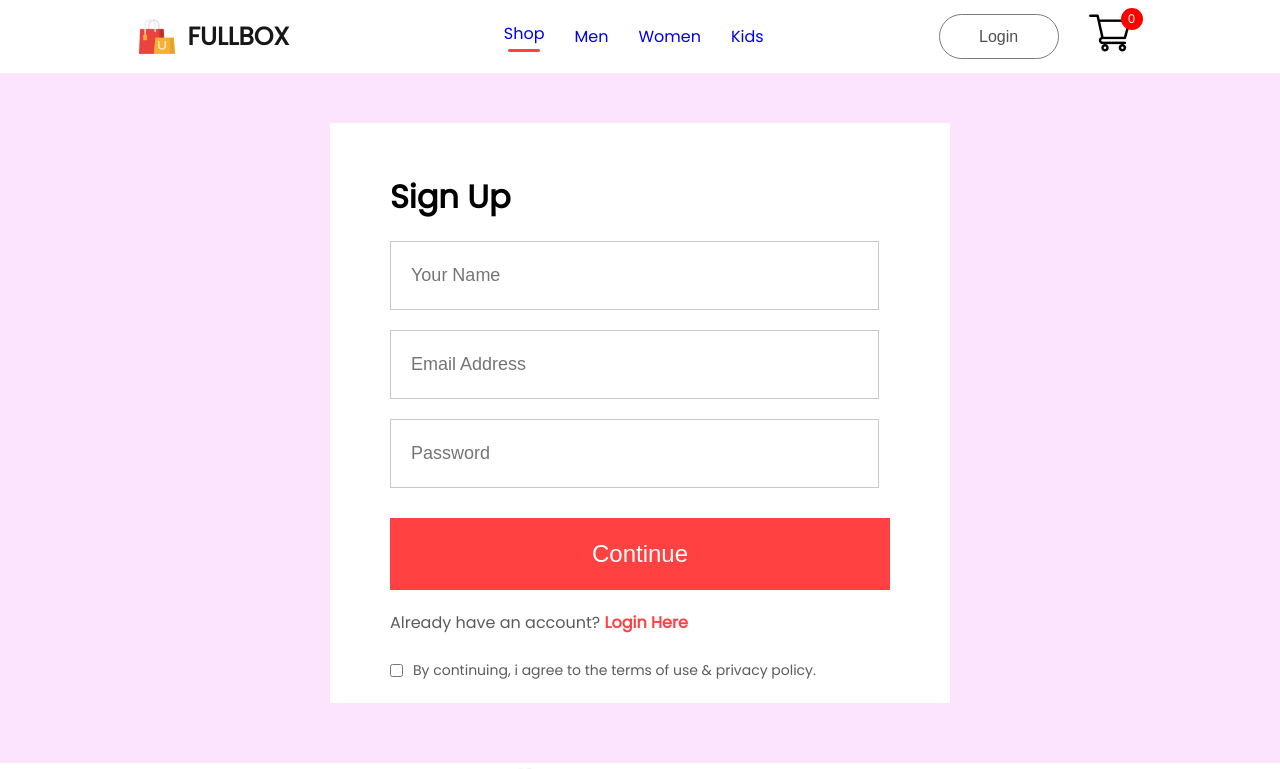
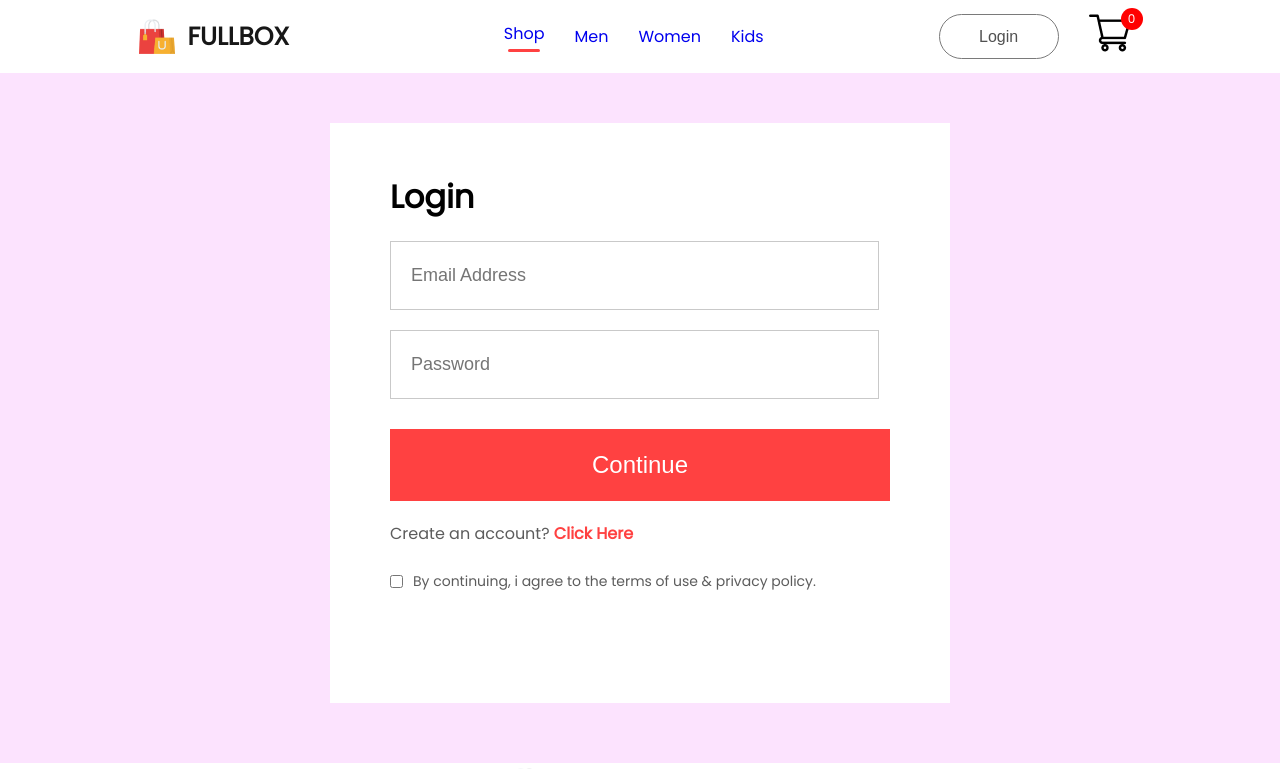
Before and after one commit to albert-claudio/FullBox, a React (Vite) app: page /login in a window 1280 px wide. Shown: the top 769 px of the page. Built offline with nearby package versions, Linux system fonts and the light colour scheme.

Commit message:
Atualizacao login

```diff
--- a/src/Components/Navbar/Navbar.jsx
+++ b/src/Components/Navbar/Navbar.jsx
@@ -32,7 +32,9 @@ const Navbar = () => {
           <li onClick={()=>{setmenu("kids")}}><Link style={{ textDecoration: 'none'}} to='/kids'>Kids</Link>{menu==="kids"?<hr/>:<></>}</li>
         </ul>
         <div className="nav-login-cart">
-          <Link to='/login'><button>Login</button></Link>
+          {localStorage.getItem('auth-token')?
+          <button onClick={()=>{localStorage.removeItem('auth-token');window.location.replace('/')}}>Logout</button>
+          :<Link to='/login'><button>Login</button></Link>}
           <Link to='/cart'><img src={cart_icon} alt="" /></Link>
           <div className="nav-cart-count">{getTotalCartItems()}</div>
         </div>
--- a/src/Pages/CSS/LoginSignup.css
+++ b/src/Pages/CSS/LoginSignup.css
@@ -56,6 +56,7 @@
 .loginsignup-login span{
     color: #ff4141;
     font-weight: 600;
+    cursor: pointer;
 }
 
 .loginsignup-agree{
--- a/src/Pages/LoginSignup.jsx
+++ b/src/Pages/LoginSignup.jsx
@@ -1,20 +1,77 @@
-import React from 'react'
+import React, { useState } from 'react'
 import './CSS/LoginSignup.css'
 
 const LoginSignup = () => {
+
+  const [state, setState] = useState("Login")
+  const [formData, setFormData] = useState({
+    username:"",
+    password:"",
+    email:""
+  })
+
+  const changeHandler = (e)=>{
+    setFormData({...formData,[e.target.name]:e.target.value})
+  }
+
+  const login = async()=>{
+    console.log("Login Functio Executed",formData)
+    let responseData
+    await fetch('http://localhost:4000/login',{
+      method: 'POST',
+      headers:{
+        Accept:'application/form-data',
+        'Content-Type':'application/json',
+      },
+      body:JSON.stringify(formData),
+    }).then((response)=>response.json()).then((data)=>responseData=data)
+
+    if(responseData.success){
+      localStorage.setItem('auth-token',responseData.token)
+      window.location.replace("/")
+    }
+    else{
+      alert(responseData.errors)
+    }
+  }
+  const signup = async()=>{
+    console.log("Signup Functio Executed",formData)
+    let responseData
+    await fetch('http://localhost:4000/signup',{
+      method: 'POST',
+      headers:{
+        Accept:'application/form-data',
+        'Content-Type':'application/json',
+      },
+      body:JSON.stringify(formData),
+    }).then((response)=>response.json()).then((data)=>responseData=data)
+
+    if(responseData.success){
+      localStorage.setItem('auth-token',responseData.token)
+      window.location.replace("/")
+    }
+    else{
+      alert(responseData.errors)
+    }
+  }
+
   return (
     <div className='loginsignup'>
       <div className="loginsignup-container">
-        <h1>Sign Up</h1>
+        <h1>{state}</h1>
         <div className="loginsignup-fields">
-          <input type="text" placeholder='Your Name' />
-          <input type="email" placeholder='Email Address' />
-          <input type="password" placeholder='Password' />
+         {state==="Sign Up"?<input name='username' value={formData.username} onChange={changeHandler} type="text" placeholder='Your Name' />:<></>}
+          <input name='email' value={formData.email} onChange={changeHandler} type="email" placeholder='Email Address' />
+          <input name='password' value={formData.password} onChange={changeHandler} type="password" placeholder='Password' />
         </div>
-        <button>Continue</button>
-        <p className="loginsignup-login">
-          Already have an account? <span>Login Here</span>
-        </p>
+        <button onClick={()=>{state==="Login"?login():signup()}}>Continue</button>
+        {state==="Sign Up"?<p className="loginsignup-login">
+          Already have an account? <span onClick={()=>{setState("Login")}}>Login Here</span>
+        </p>:<p className="loginsignup-login">
+          Create an account? <span onClick={()=>{setState("Sign Up")}}>Click Here</span>
+        </p>}
+
+
         <div className="loginsignup-agree">
           <input type="checkbox" name='' id='' />
           <p>By continuing, i agree to the terms of use & privacy policy.</p>
```
